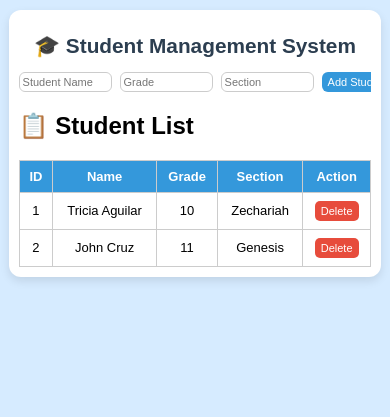
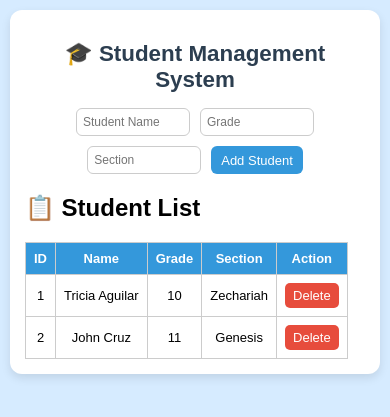
Before and after one commit to aguilartricia-netizen/aguilartricia, a Flask app: page / in a window 390 px wide. Shown: the top 417 px of the page. Run offline with Flask 3, Linux system fonts and the light colour scheme.

Commit message:
Update style.css

```diff
--- a/static/style.css
+++ b/static/style.css
@@ -1,6 +1,6 @@
 /* style.css */
 
-/* Base design */
+/* Global styles */
 body {
   font-family: "Poppins", sans-serif;
   background-color: #d6ebff; /* light blue background */
@@ -10,6 +10,7 @@ body {
   justify-content: center;
 }
 
+/* Container */
 .container {
   width: 100%;
   max-width: 900px;
@@ -19,6 +20,7 @@ body {
   box-shadow: 0 4px 10px rgba(0, 0, 0, 0.1);
 }
 
+/* Title */
 h1 {
   text-align: center;
   color: #2c3e50;
@@ -29,21 +31,21 @@ h1 {
 form {
   display: flex;
   flex-wrap: wrap;
-  gap: 8px;
+  gap: 10px;
   justify-content: center;
-  margin-bottom: 15px;
+  margin-bottom: 20px;
 }
 
 input {
-  width: 140px;
-  padding: 6px;
+  width: 150px;
+  padding: 8px;
   border: 1px solid #ccc;
   border-radius: 6px;
   font-size: 14px;
 }
 
 button {
-  padding: 6px 10px;
+  padding: 8px 12px;
   background-color: #3498db;
   color: white;
   border: none;
@@ -78,7 +80,7 @@ th {
 td button {
   background-color: #e74c3c;
   border: none;
-  padding: 5px 8px;
+  padding: 6px 10px;
   color: white;
   border-radius: 5px;
   cursor: pointer;
@@ -88,7 +90,7 @@ td button:hover {
   background-color: #c0392b;
 }
 
-/* Responsive fixes */
+/* Responsive styles */
 @media (max-width: 768px) {
   body {
     padding: 10px;
@@ -99,21 +101,42 @@ td button:hover {
   }
 
   form {
-    flex-wrap: nowrap;
+    flex-wrap: wrap;
+    justify-content: center;
+  }
+
+  input {
+    width: 110px; /* smaller boxes */
+    padding: 6px;
+    font-size: 13px;
+  }
+
+  button {
+    width: auto;
+    padding: 8px 12px;
+  }
+
+  table {
+    display: block;
     overflow-x: auto;
-    justify-content: flex-start;
+    white-space: nowrap;
+  }
+}
+
+@media (max-width: 480px) {
+  h1 {
+    font-size: 1.4rem;
   }
 
   input {
     width: 100px;
-    padding: 4px;
     font-size: 12px;
+    padding: 6px;
   }
 
   button {
-    padding: 5px 8px;
-    font-size: 12px;
-    flex-shrink: 0;
+    padding: 6px 10px;
+    font-size: 13px;
   }
 
   table {
@@ -121,33 +144,6 @@ td button:hover {
   }
 
   td button {
-    padding: 4px 6px;
+    padding: 5px 8px;
   }
 }
-
-@media (max-width: 480px) {
-  h1 {
-    font-size: 1.3rem;
-  }
-
-  .container {
-    padding: 10px;
-  }
-
-  form {
-    flex-wrap: nowrap;
-    overflow-x: auto;
-    justify-content: flex-start;
-  }
-
-  input {
-    width: 85px;
-    padding: 3px;
-    font-size: 11px;
-  }
-
-  button {
-    padding: 4px 6px;
-    font-size: 11px;
-  }
-}
```
